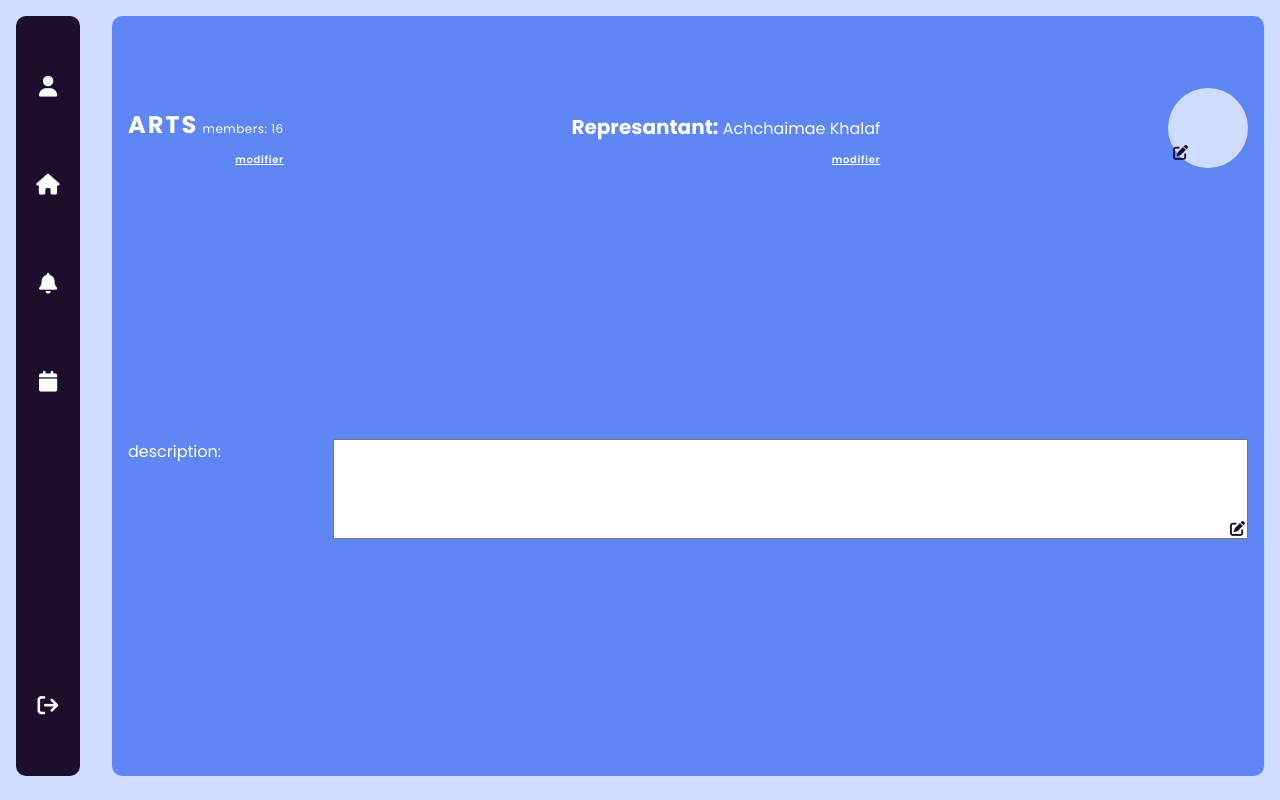
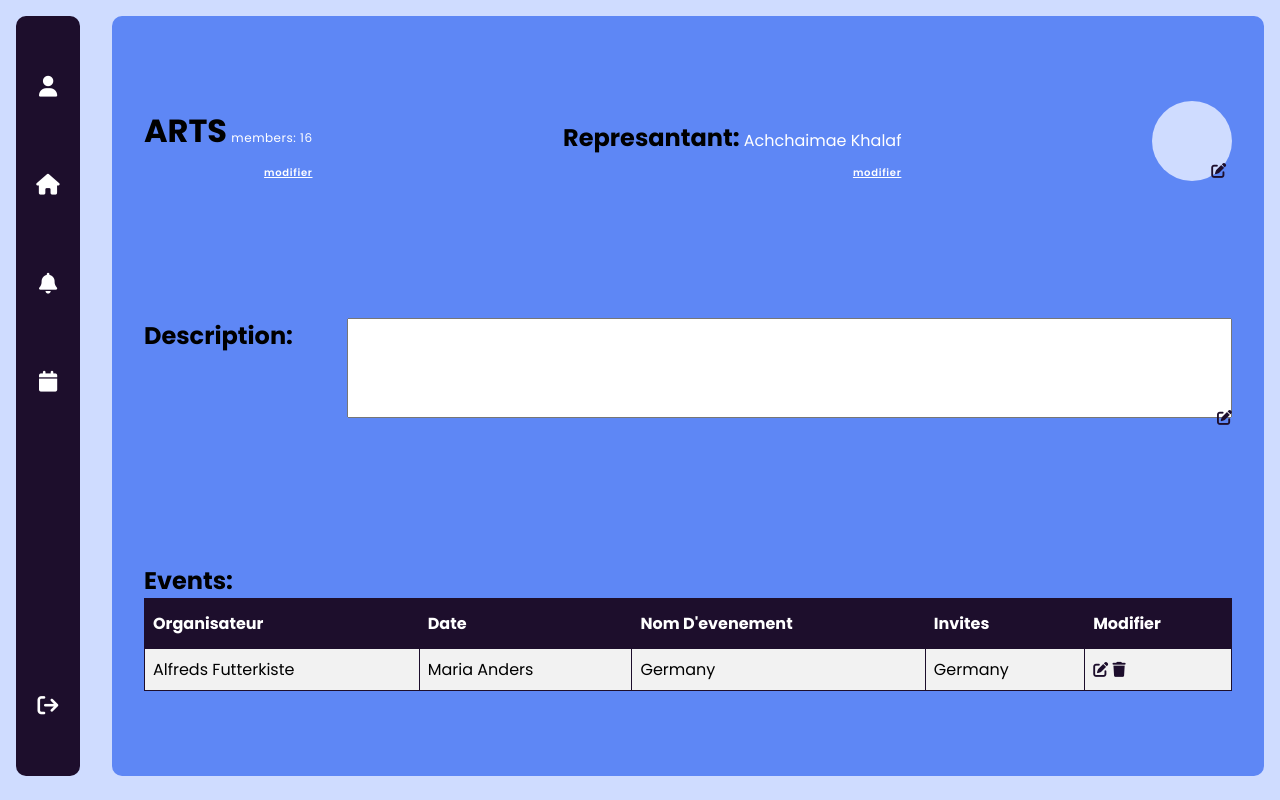
Before and after one commit to Achchaimae/Gestion-des-clubs, a PHP site: page /clubs.html in a window 1280 px wide. Run offline with PHP 8.4, Linux system fonts and the light colour scheme; some libraries are stand-ins or nearby versions.

Commit message:
events table added

```diff
--- a/abdallah_work/clubs.css
+++ b/abdallah_work/clubs.css
@@ -25,10 +25,10 @@
 
     background-color: #5E87F5;
     border-radius: 10px;
-    padding: 1rem 1rem;
+    padding: 1rem 2rem;
     display: flex;
     flex-direction: column;
-    justify-content: space-between;
+    justify-content: space-around;
     height: 95vh;
 }
 /* nav bar */
@@ -55,39 +55,40 @@ li{
     background-color: #1D0E2C;
     position: fixed;
 }
-i{
+.nav i{
     color: white;
     font-size: 1.3rem;
     margin: 0 10px;
 }
 
 /*  */
-.description p{
+/* .description h2{
     display: inline;
 
-}
+} */
 .description{
     display: flex;
-    gap: 10%;
+    gap: 5%;
 }
 
 .description textarea{
     width: 100%;
     min-height: 100px;
     resize: none;
+    padding: 5px;
 }
 
 .header{
     display: flex;
     justify-content: space-between;
     align-items: flex-end;
-    margin: 5% 0;
+    /* margin: 5% 0; */
 }
 .main-container p{
     color: white;
 }
 .right .modifier i{
-    color: #1D0E2C;
+
     font-size: 15px;
 }
 .right .modifier{
@@ -95,8 +96,12 @@ i{
     border: none;
     position: absolute;
 
-    bottom: 5px;
-    left: -5px;
+    bottom: 0px;
+    right: 5px;
+}
+.fa-solid{
+    color: #1D0E2C;
+    font-size: 15px;
 }
 .modifier{
     display: block;
@@ -121,21 +126,14 @@ i{
     border-radius: 50%;
 }
 
-.club_name{
-    font-weight: bolder;
-    letter-spacing: 2px;
-    font-size: 24px;
 
-}
 .member_count{
     font-size: 12px;
     letter-spacing: 0.5px;
 }
 .representant{
     display: inline-block;
-    font-weight: 700;
-    font-size: 20px;
-    text-transform: capitalize;
+
 }
 .representant_name{
     display: inline-block;
@@ -150,14 +148,48 @@ i{
 
 .textarea{
     width: 100%;
-    height: fit-content;
+
     position: relative;
 }
 .textarea i{
     position: absolute;
-    color: #1D0E2C;
-    right: -7px;
-    bottom: 10px;
+
+    right: 0px;
+    bottom: 0px;
     cursor: pointer;
     font-size: 15px;
 }
+h2,h1,th{
+    text-transform: capitalize;
+}
+/* evenets */
+
+#events {
+
+    border-collapse: collapse;
+    width: 100%;
+  }
+
+  #events td, #events th {
+    border: 0.5px solid #1D0E2C;
+    padding: 8px;
+
+  }
+
+
+  #events tr:nth-child(even){background-color: #f2f2f2;}
+  #events tr:nth-child(odd){background-color: #fff;}
+
+  #events tr:hover {background-color: #ddd;}
+
+  #events th {
+    padding-top: 12px;
+    padding-bottom: 12px;
+    text-align: left;
+    background-color:#1D0E2C;
+    color: white;
+  }
+
+.modifier_event {
+    background-color: #5E87F5;
+}
--- a/abdallah_work/clubs.html
+++ b/abdallah_work/clubs.html
@@ -25,12 +25,12 @@
     <div class="main-container">
         <div class="header">
             <div class="left">
-                <p class="club_name">ARTS</p>
+                <h1 class="club_name">ARTS</h1>
                 <p class="member_count">members: 16</p>
                 <button class="modifier">modifier</button>
             </div>
             <div class="middle">
-                <p class="representant">represantant:</p>
+                <h2 class="representant">represantant:</h2>
                 <p class="representant_name"> achchaimae khalaf</p>
                 <button class="modifier">modifier</button>
             </div>
@@ -40,7 +40,7 @@
             </div>
         </div>
         <div class="description">
-            <p>description:</p>
+            <h2>description:</h2>
             <div class="textarea"><i class="fa-solid fa-pen-to-square"></i>
                 <textarea name="" id="" ></textarea>
             </div>
@@ -49,7 +49,31 @@
             </textarea>
         </div>
         <div class="events">
+            <h2>events:</h2>
 
+<table id="events">
+  <tr>
+    <th>organisateur</th>
+    <th>date</th>
+    <th>nom d'evenement</th>
+    <th>invites</th>
+    <th>modifier</th>
+  </tr>
+  <tr>
+    <td>Alfreds Futterkiste</td>
+    <td>Maria Anders</td>
+    <td>Germany</td>
+    <td>Germany</td>
+    <td>
+        <i class="fa-solid fa-pen-to-square"></i>
+        <i class="fa-solid fa-trash"></i>
+    </td>
+  </tr>
+
+
+
+
+</table>
         </div>
     </div>
 </body>
```
